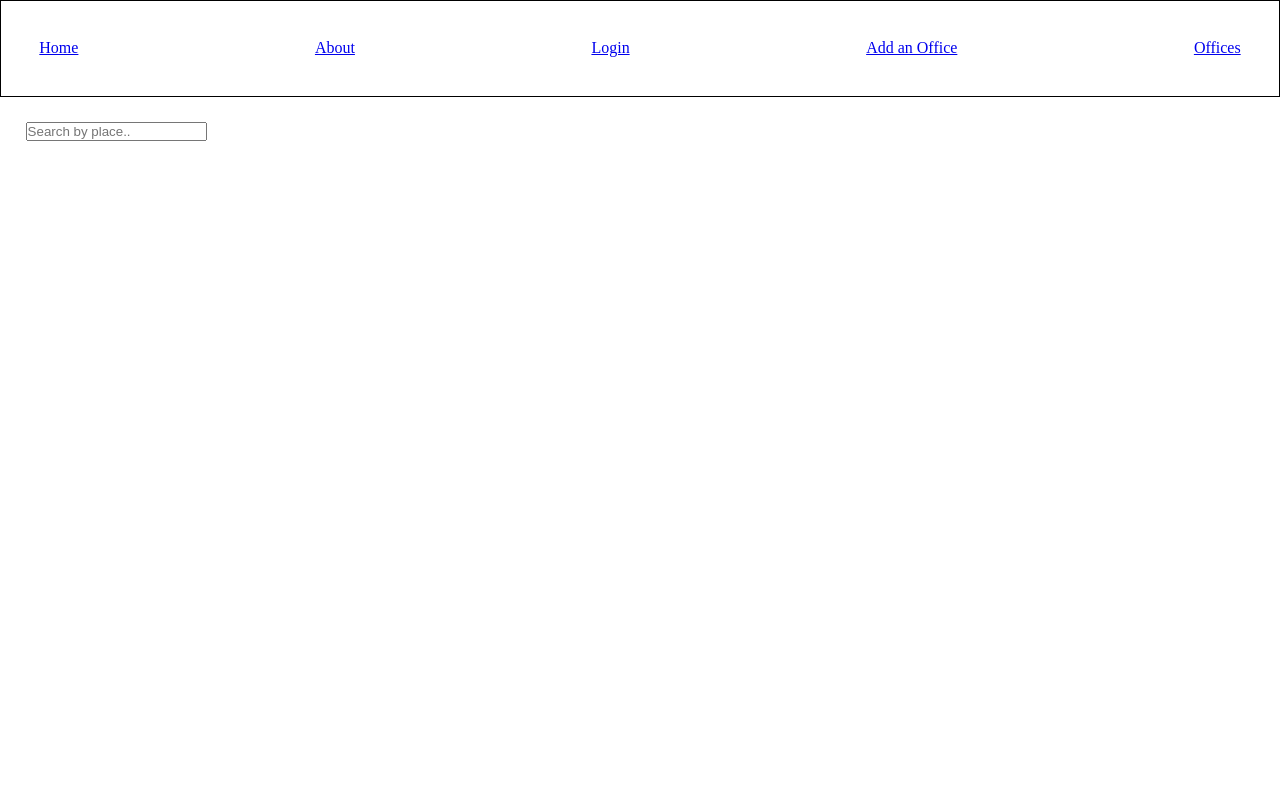
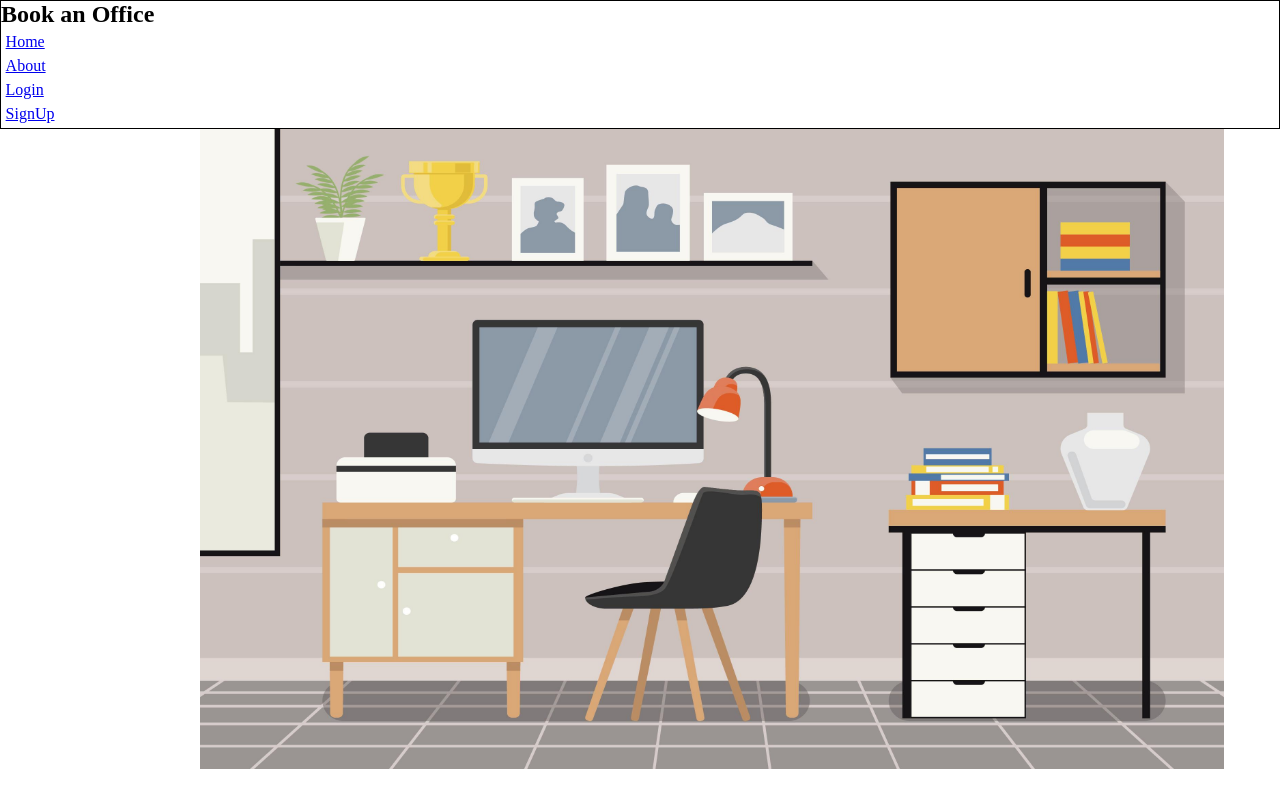
Before and after one commit to GiannouliDimitra/Book-an-office, a React (Create React App) app in the folder client/: page / in a window 1280 px wide. Built offline with nearby package versions, Linux system fonts and the light colour scheme; no server answers.

Commit message:
navbar change is you are logged in or not

```diff
--- a/client/src/App.js
+++ b/client/src/App.js
@@ -54,7 +54,7 @@ function App() {
             />}
         />
         <Route
-          path="/"
+          path="/offices"
           element={ <>
         <OfficesList
             office = {office}
@@ -62,12 +62,11 @@ function App() {
             getAllOffices = {getAllOffices}
            /> {/* <Map/> */}   </>}
         />
-        <Route path="/home" element={<Home />} />
+        <Route path="/" element={<Home />} />
         <Route path="/signup" element={<SignUp />} />
         <Route path="/login" element={<Login />} />
     </Routes>
     </BrowserRouter>
-
   );
 }
 
--- a/client/src/components/AddOffice.js
+++ b/client/src/components/AddOffice.js
@@ -102,14 +102,15 @@ function getLocation(){
     }
   return (
     <div className ="inputField">
-      <div>
-      <button onClick={getLocation}>Get your location</button>
-      </div>
+
       <input
         type="text"
         placeholder="Add a place..."
         onChange={(e) => handleInputPlaceChange(e)}
       />
+       <div>
+      <button onClick={getLocation}>Get your location</button>
+      </div>
         <input
         type="text"
         placeholder="Add a photo..."
--- a/client/src/components/NavBar.js
+++ b/client/src/components/NavBar.js
@@ -1,17 +1,54 @@
 import { useNavigate } from 'react-router-dom';
 import {BrowserRouter, Link} from "react-router-dom";
 import ("./navBar.css")
+
+
 function NavBar() {
+    let token = localStorage.getItem("token");
+    console.log(token)
     const navigate = useNavigate();
 
+    function handleLogout () {
+        if(token) {
+            localStorage.removeItem("token");
+            navigate("/login");
+        } else {
+            return;
+        }
+    }
     return (
-        <nav className='navBarContainer'>
-            <div className ="navItem"><Link to='/home'>Home</Link></div>
+       <>
+        {!token? (
+                <nav className='navBarContainer'>
+            <div>
+                <div>
+                    <h2>Book an Office</h2>
+                </div>
+            <div className ="navItem"><Link to='/'>Home</Link></div>
             <div className ="navItem"><Link to='/'>About</Link></div>
             <div className ="navItem"><Link to='/login'>Login</Link></div>
-            <div className ="navItem"><Link to='/addForm'>Add an Office</Link></div>
-            <div className ="navItem"><Link to='/'>Offices</Link></div>
-        </nav>
+            <div className ="navItem"><Link to='/signup'>SignUp</Link></div>
+            </div>
+            </nav>
+            ) : (
+                <nav className='navBarContainer'>
+                <div>
+                    <div>
+                        <h2>Book an Office</h2>
+                    </div>
+                    <div>
+                        <h3>Welcome</h3>
+                    </div>
+                <div className ="navItem"><Link to='/'>Home</Link></div>
+                <div className ="navItem"><Link to='/'>About</Link></div>
+                <div className ="navItem"><Link to='/addForm'>Add an Office</Link></div>
+                <div className ="navItem"><Link to='/offices'>Offices</Link></div>
+                <div className ="navItem"><Link onClick={handleLogout}>Logout</Link></div>
+                </div>
+                </nav>
+            )
+            }
+       </>
      );
 }
 
--- a/client/src/components/auth/Login.js
+++ b/client/src/components/auth/Login.js
@@ -7,11 +7,12 @@ import { useNavigate } from "react-router-dom";
 
 
 function Login () {
-
+//states && variables
 let [email, setEmail] = useState("");
 let [password, setPassword] = useState("");
-
-let navigate = useNavigate();
+let decoded;
+let token;
+const navigate = useNavigate();
 
 async function handleLogin(e) {
     try {
@@ -20,17 +21,17 @@ async function handleLogin(e) {
           email,
           password,
       });
+      token = res.data.token;
+      console.log (token)
 
       // Save the token in the browser
       if(res.status === 200) {
         alert(res.data.msg);
-        console.log (res.data)
-        let decoded = jwtDecode(res.data.token);
-        console.log (decoded)
-        localStorage.setItem("token", res.data.token);
+        decoded = jwtDecode(token);
+        console.log (decoded, token)
+        localStorage.setItem("token", token);
         navigate("/");
       }
-
     } catch (error) {
        alert("Can not login, please check your email or password.");
     }
--- a/client/src/components/home.css
+++ b/client/src/components/home.css
@@ -1,4 +1,5 @@
 .mainImage{
-    width:100%;
+    width:80vw;
     height:80vh;
+    transform: translate(200px);
 }
```
Also changed, not shown: 1 other file (tests, documents, lock files or other folders).
